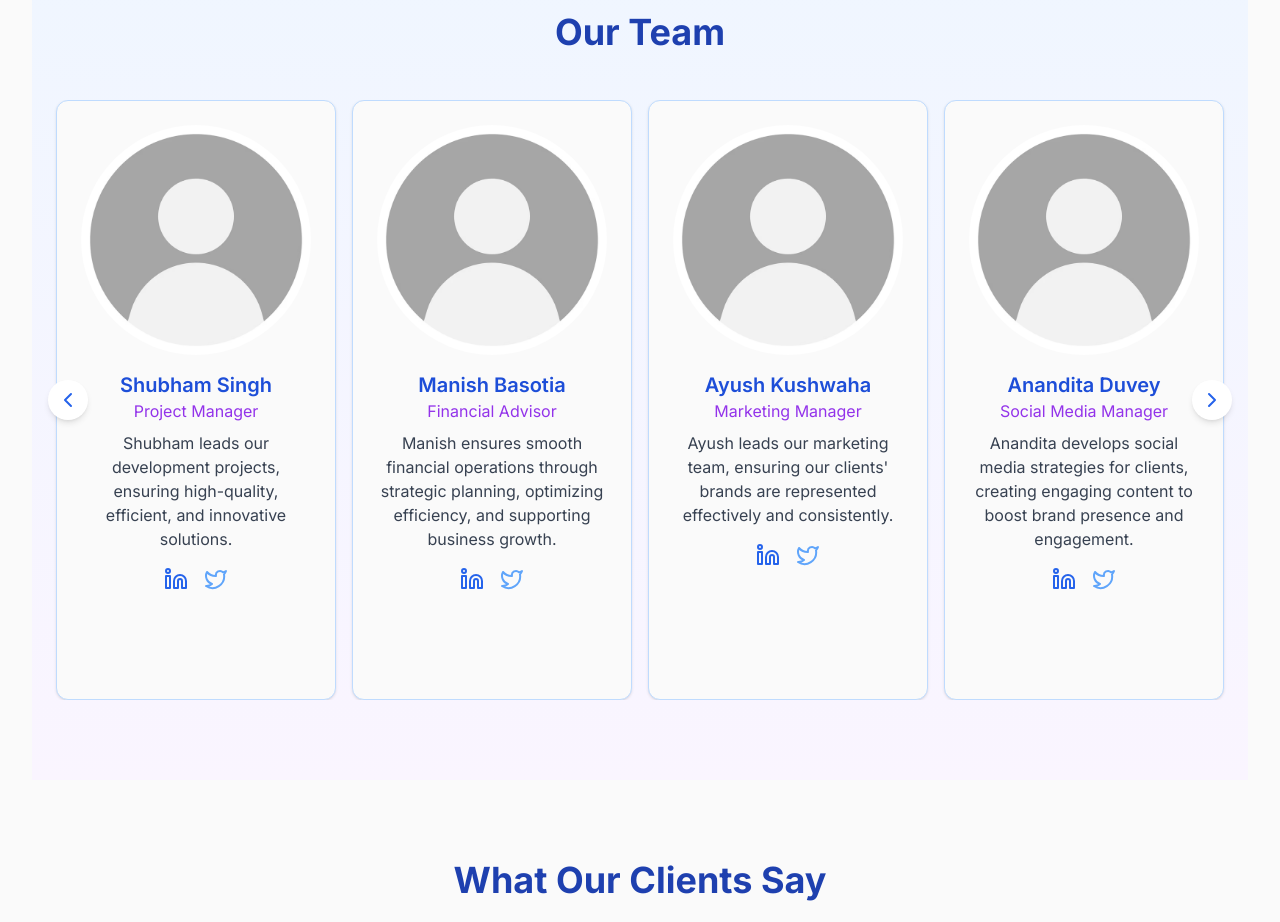
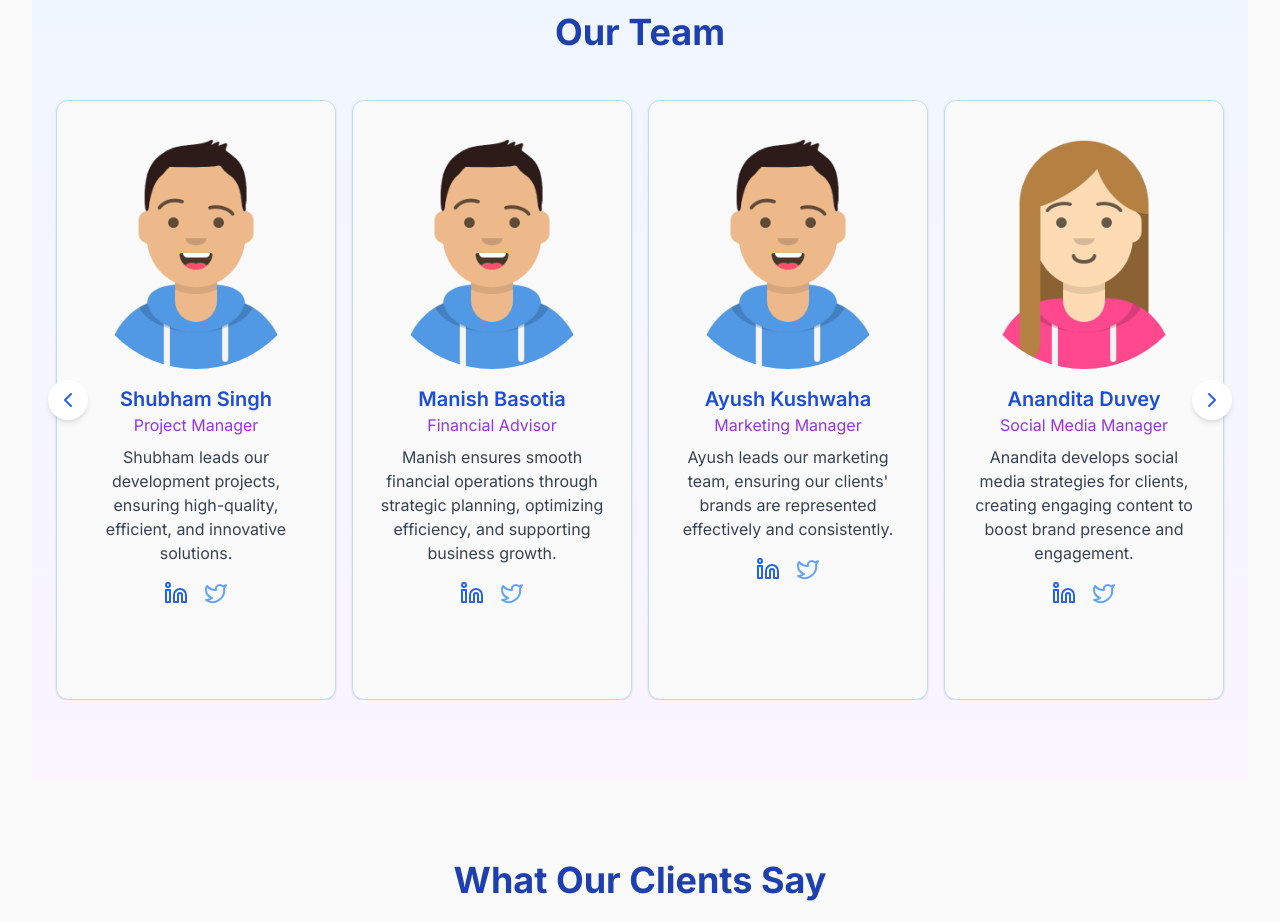
Before and after one commit to HyperDigital-in/hyperdigital.in, a Next.js app: page / in a window 1280 px wide. Shown: the part 3080-4002 px from the top of the page. Built offline with nearby package versions, Linux system fonts and the light colour scheme.

Commit message:
feat: team avatar

```diff
--- a/src/components/team.tsx
+++ b/src/components/team.tsx
@@ -12,7 +12,7 @@ const team = [
   {
     name: "Kishan Tripathi",
     role: "Marketing Coordinator",
-    image: "/teams/default-avatar.png",
+    image: "/teams/boy_avatar.png",
     bio: "Kishan manages our marketing campaigns, working closely with clients and teams to achieve business goals.",
     linkedin: "https://linkedin.com",
     twitter: "https://twitter.com",
@@ -20,7 +20,7 @@ const team = [
   {
     name: "Shubham Singh",
     role: "Project Manager",
-    image: "/teams/default-avatar.png",
+    image: "/teams/boy_avatar.png",
     bio: "Shubham leads our development projects, ensuring high-quality, efficient, and innovative solutions.",
     linkedin: "https://linkedin.com",
     twitter: "https://twitter.com",
@@ -28,7 +28,7 @@ const team = [
   {
     name: "Manish Basotia",
     role: "Financial Advisor",
-    image: "/teams/default-avatar.png",
+    image: "/teams/boy_avatar.png",
     bio: "Manish ensures smooth financial operations through strategic planning, optimizing efficiency, and supporting business growth.",
     linkedin: "https://linkedin.com",
     twitter: "https://twitter.com",
@@ -36,7 +36,7 @@ const team = [
   {
     name: "Ayush Kushwaha",
     role: "Marketing Manager",
-    image: "/teams/default-avatar.png",
+    image: "/teams/boy_avatar.png",
     bio: "Ayush leads our marketing team, ensuring our clients' brands are represented effectively and consistently.",
     linkedin: "https://linkedin.com",
     twitter: "https://twitter.com",
@@ -44,7 +44,7 @@ const team = [
   {
     name: "Anandita Duvey",
     role: "Social Media Manager",
-    image: "/teams/default-avatar.png",
+    image: "/teams/girl_avatar.png",
     bio: "Anandita develops social media strategies for clients, creating engaging content to boost brand presence and engagement.",
     linkedin: "https://linkedin.com",
     twitter: "https://twitter.com",
@@ -52,7 +52,7 @@ const team = [
   {
     name: "Mayank Kankoriya",
     role: "Project Coordinator",
-    image: "/teams/default-avatar.png",
+    image: "/teams/boy_avatar.png",
     bio: "Mayank coordinates project activities, manages resources to ensure project completion, and its success.",
     linkedin: "https://linkedin.com",
     twitter: "https://twitter.com",
```
Also changed, not shown: public/teams/boy_avatar.png (added), public/teams/girl_avatar.png (added).
